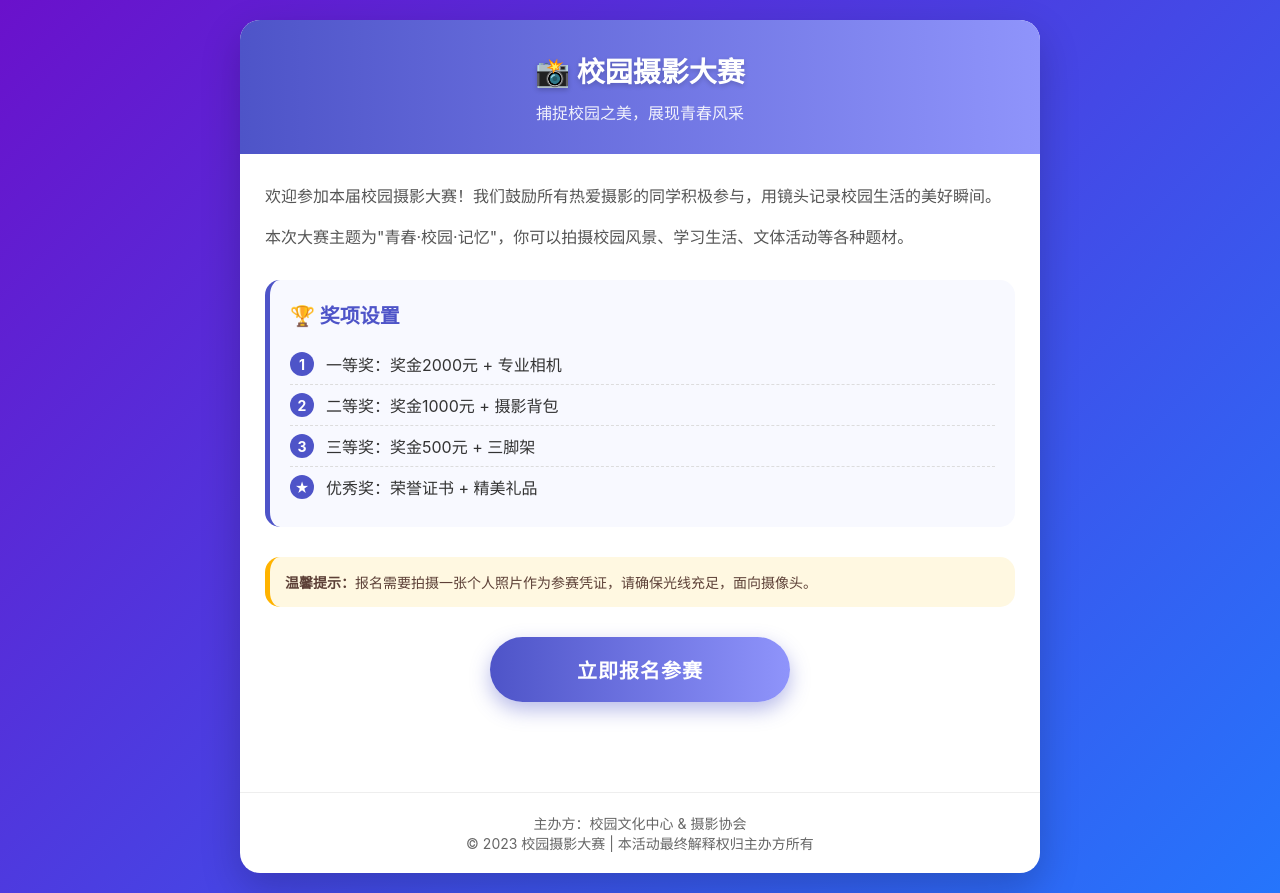
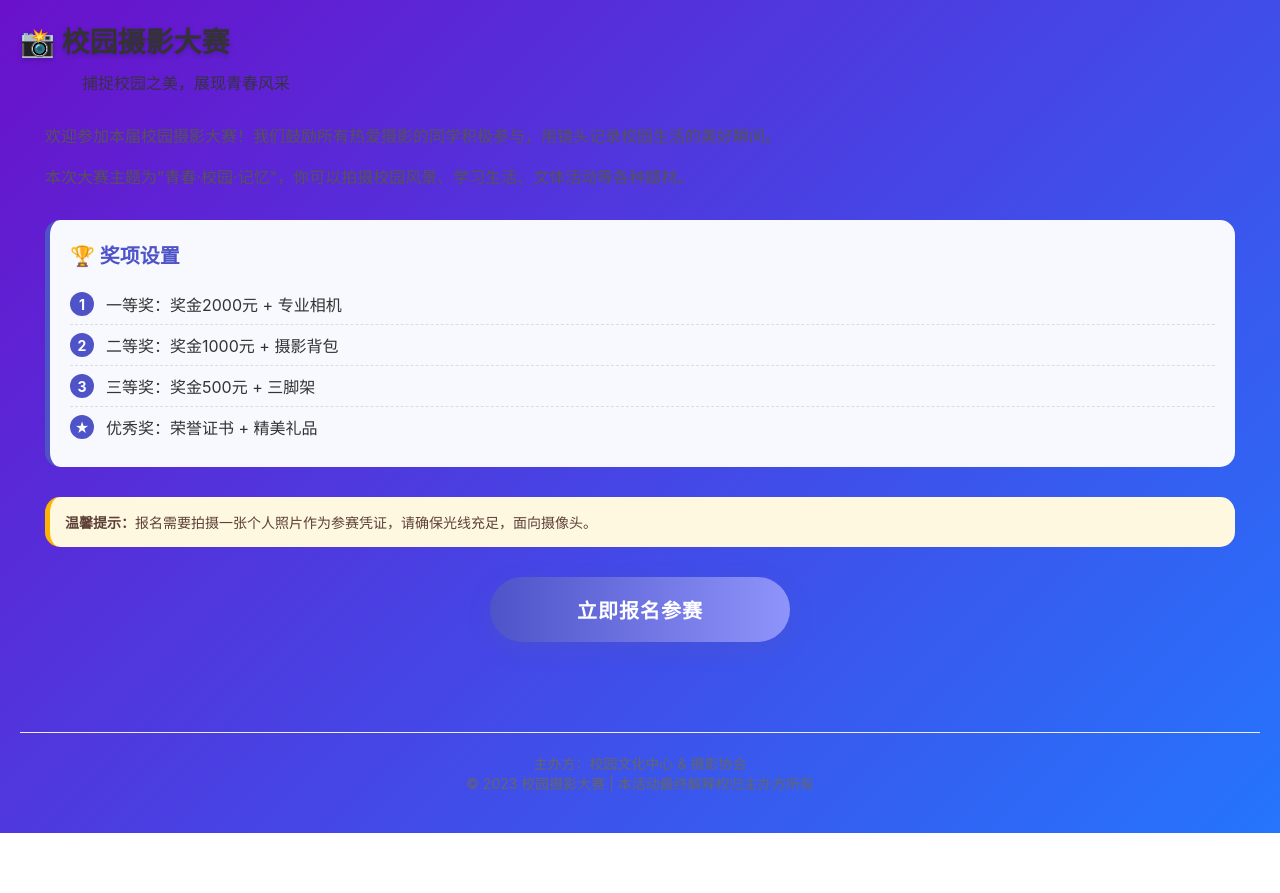
Before and after one commit to moujian035/-2, a plain HTML site: page index.html in a window 1280 px wide. After the commit the page ends 833 px from the top, so only its background shows below. Drawn offline with Linux system fonts and the light colour scheme.

Commit message:
Update and rename 新建 文本文档.html to  index.html

```diff
--- a/新建 文本文档.html
+++ b/index.html
@@ -19,7 +19,7 @@
             padding: 20px;
         }
 
-        .container {
+        。container {
             max-width: 800px;
             margin: 0 auto;
             background-color: white;
@@ -28,7 +28,7 @@
             overflow: hidden;
         }
 
-        .header {
+        。header {
             background: linear-gradient(to right, #4e54c8, #8f94fb);
             color: white;
             padding: 30px 20px;
```
